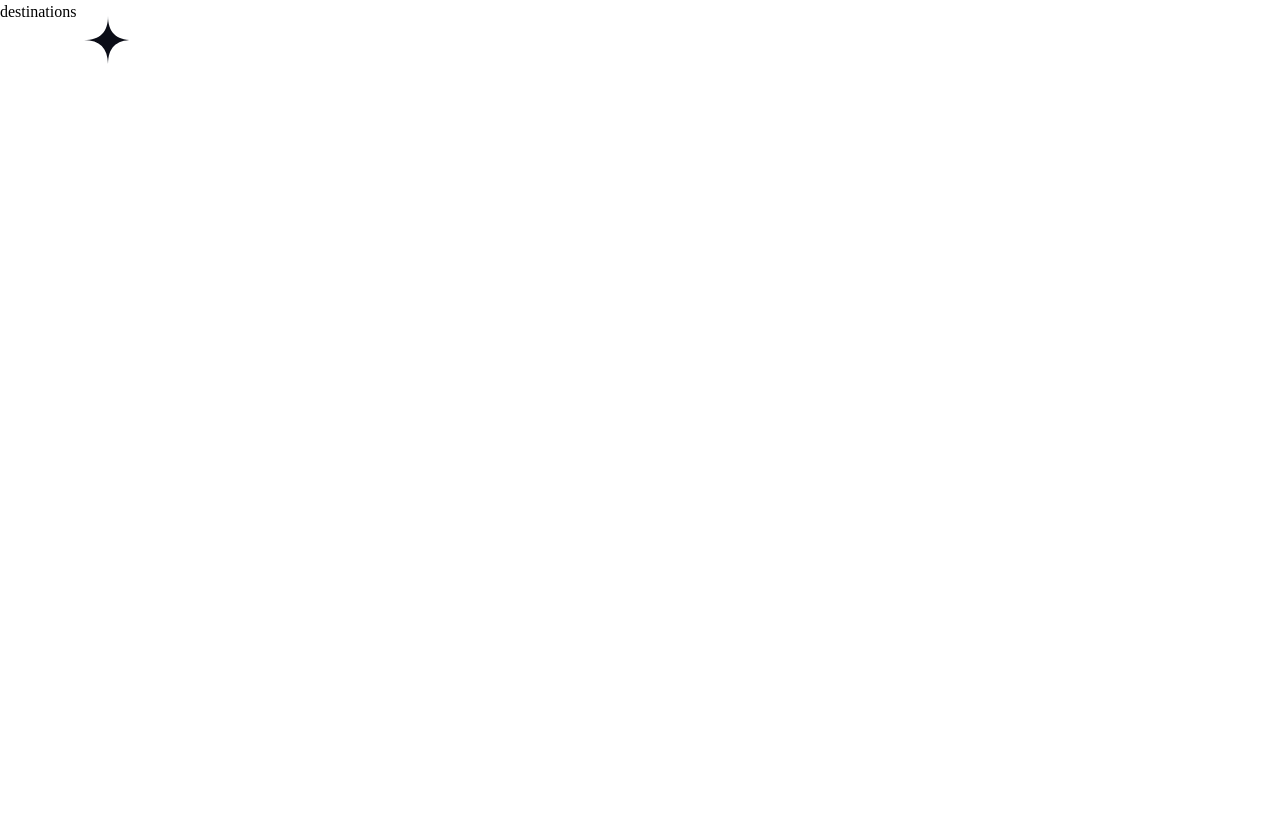
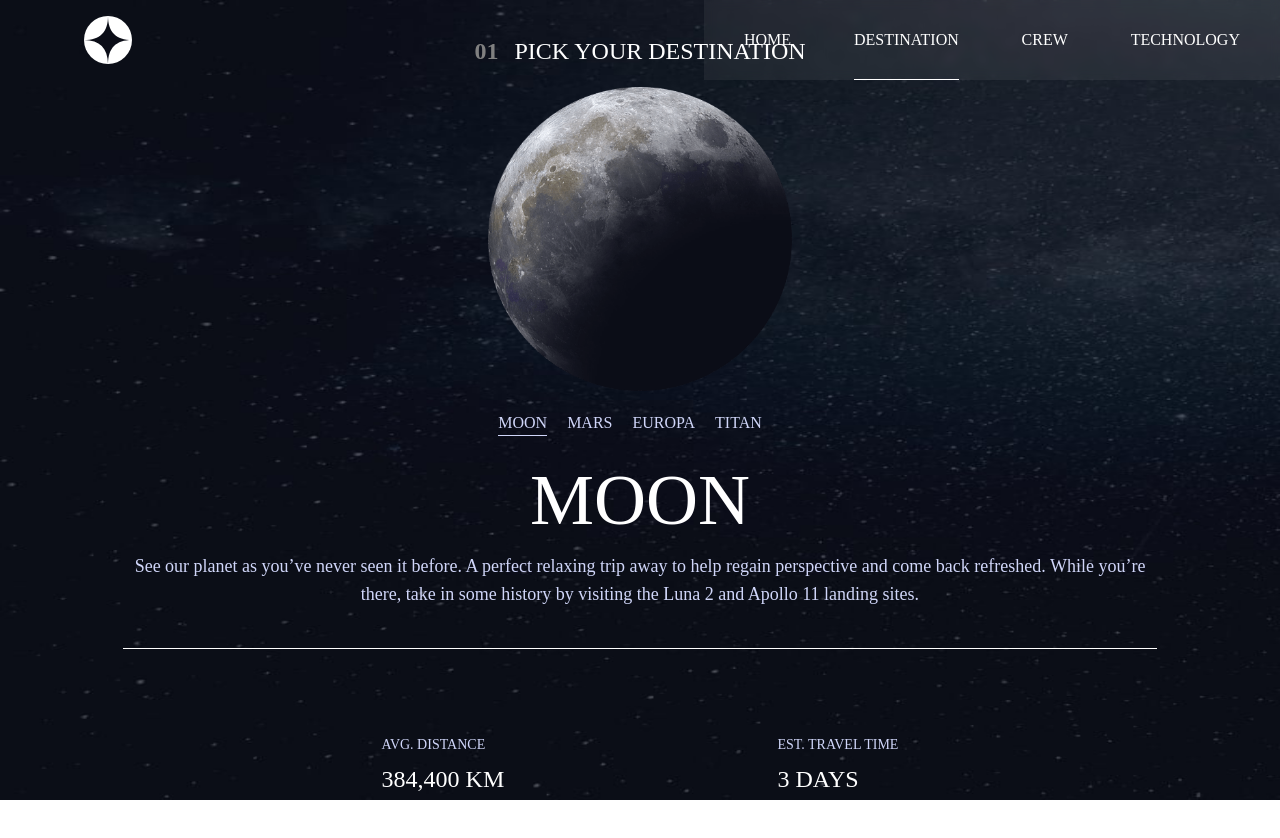
Before and after one commit to Myudro33/space-tourism, a React (Create React App) app: page /#/destinations in a window 1280 px wide. Shown: the top 838 px of the page. Before the commit the page ends 800 px from the top, so only its background shows below. Built offline with nearby package versions, Linux system fonts and the light colour scheme.

Commit message:
Update Destinations.js

```diff
--- a/src/pages/Destinations.js
+++ b/src/pages/Destinations.js
@@ -1,10 +1,35 @@
-import React from 'react'
+import React from "react";
+import bgDesktop from "../assets/destination/background-destination-desktop.jpg";
+import bgTablet from "../assets/destination/background-destination-tablet.jpg";
+import bgMobile from "../assets/destination/background-destination-mobile.jpg";
+import DestinationComponent from "../components/DestinationComponent";
 
-const Destinations = ({sethash}) => {
-  sethash('#/destinations')
+const Destinations = ({ sethash }) => {
+  sethash("#/destinations");
   return (
-    <div>destinations</div>
-  )
-}
+    <div className="w-full h-screen flex flex-col justify-center items-center">
+      <img
+        className="hidden absolute dp:block w-full h-full"
+        alt="background"
+        src={bgDesktop}
+      />
+      <img
+        className="hidden absolute md:block dp:hidden w-full h-full"
+        src={bgTablet}
+        alt="background"
+      />
+      <img
+        className="md:hidden absolute w-full h-full"
+        src={bgMobile}
+        alt="background"
+      />
+      <h1 className="z-10 dp:w-[70%] mt-28 flex text-[white] text-2xl">
+        <p className="text-[gray] mr-4 font-semibold">01</p>PICK YOUR
+        DESTINATION
+      </h1>
+      <DestinationComponent />
+    </div>
+  );
+};
 
-export default Destinations
+export default Destinations;
```
